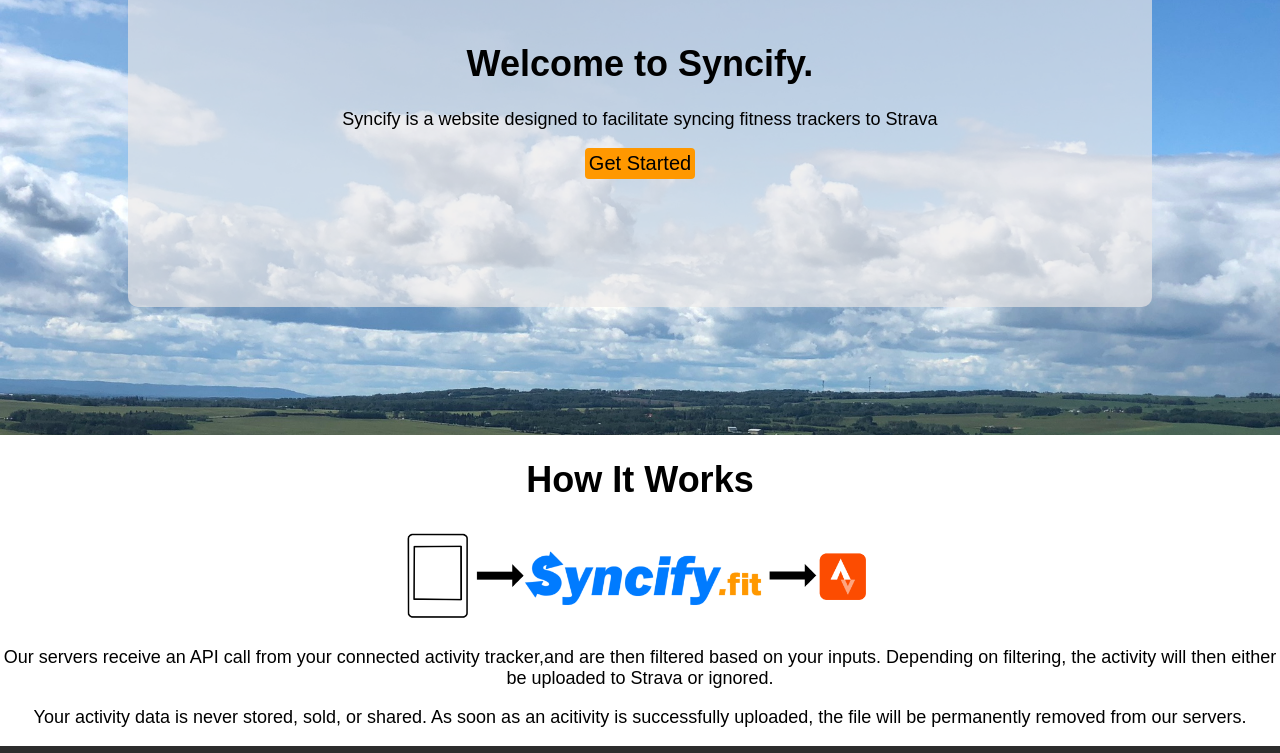
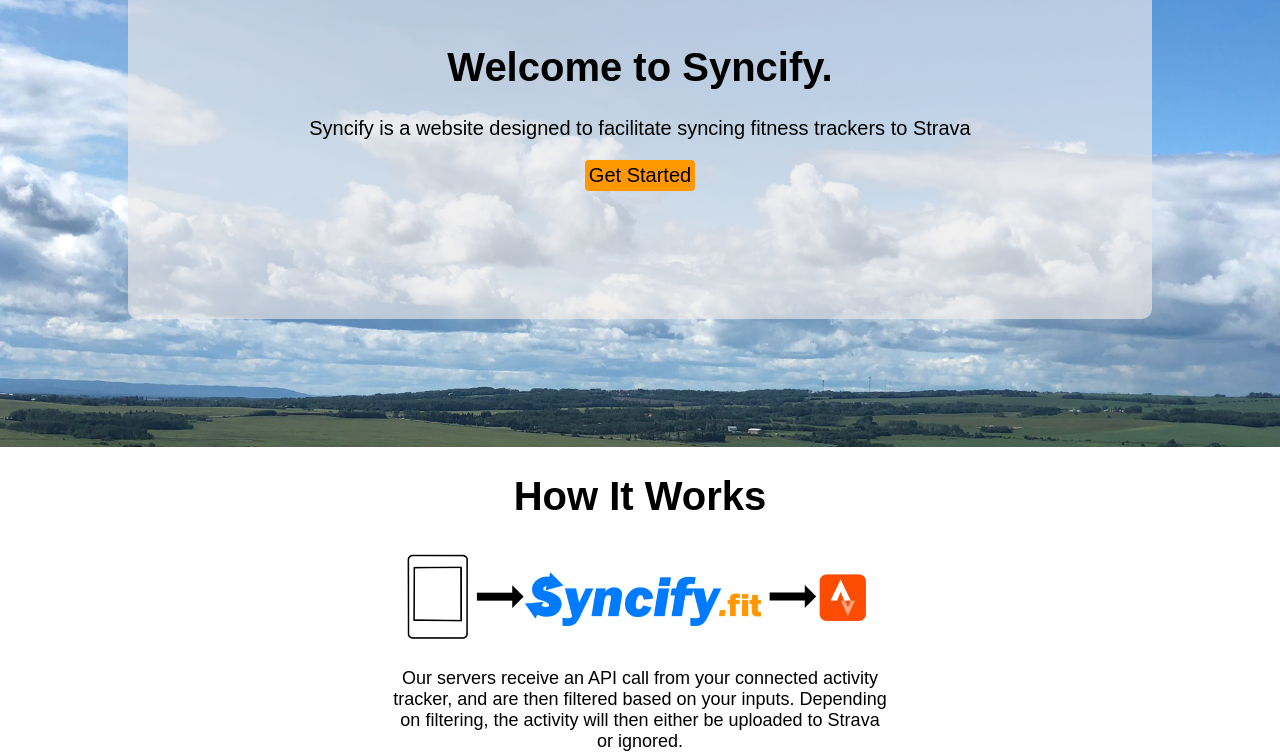
Before and after one commit to SScott04/Syncify, a website: page index.html in a window 1280 px wide. Shown: the part 57-810 px from the top of the page. Drawn offline with Linux system fonts and the light colour scheme.

Commit message:
general changes

```diff
--- a/Privacy/index.html
+++ b/Privacy/index.html
@@ -2,7 +2,8 @@
 <head>
     <meta charset="UTF-8">
     <meta name="viewport" content="width=device-width, initial-scale=1.0">
-    <title>Syncify Home</title>
+    <title>Privacy Policy</title>
+    <link rel="icon" type="image/x-icon" href="/Media/favicon.ico">
     <link rel="stylesheet" href="/styles.css"/>
 </head>
 
--- a/index.html
+++ b/index.html
@@ -3,6 +3,7 @@
     <meta charset="UTF-8">
     <meta name="viewport" content="width=device-width, initial-scale=1.0">
     <title>Syncify Home</title>
+    <link rel="icon" type="image/x-icon" href="/Media/favicon.ico">
     <link rel="stylesheet" href="/styles.css"/>
 </head>
 
@@ -19,10 +20,10 @@
             <button type="button">Get Started</button>
         </main>
     </div>
-    <div id="processing">
+    <div class="processing">
         <h1>How It Works</h1>
-        <img src="/Media/Process.png" alt="Uploading Process" width="500">
-        <p>Our servers receive an API call from your connected activity tracker,and are then filtered based on your inputs. Depending on filtering, the activity will then either be uploaded to Strava or ignored.</p>
+        <img src="/Media/Process.png" alt="Uploading Process">
+        <p>Our servers receive an API call from your connected activity tracker, and are then filtered based on your inputs. Depending on filtering, the activity will then either be uploaded to Strava or ignored.</p>
         <p>Your activity data is never stored, sold, or shared. As soon as an acitivity is successfully uploaded, the file will be permanently removed from our servers. </p>
     </div>
 </body>
--- a/styles.css
+++ b/styles.css
@@ -43,6 +43,11 @@
     text-decoration: none;
 }
 
+button {
+    text-decoration: none;
+    color: black;
+}
+
 #intro {
     margin-left: 10vw;
     margin-right: 10vw;
@@ -54,6 +59,7 @@
     background-color: rgba(235, 233, 233, 0.653);
     border-bottom-left-radius: 10px;
     border-bottom-right-radius: 10px;
+    font-size: 20;
 }
 
 #introbox {
@@ -93,3 +99,25 @@
 .right{
     float: right;
 }
+
+.processing {
+    display: flex;
+    flex-direction: column;
+    align-items: center;
+    text-align: center;
+    padding-left: 5vw;
+    padding-right: 5vw;
+    padding-bottom: 10vw;
+    max-width: 500px;
+    margin: auto;
+}
+
+.processing img {
+    width: 100%;
+    max-width: 500px;
+}
+
+.processing h1 {
+    font-weight: bold;
+    font-size: 40;
+}
```
Also changed, not shown: Media/favicon.ico (added).
